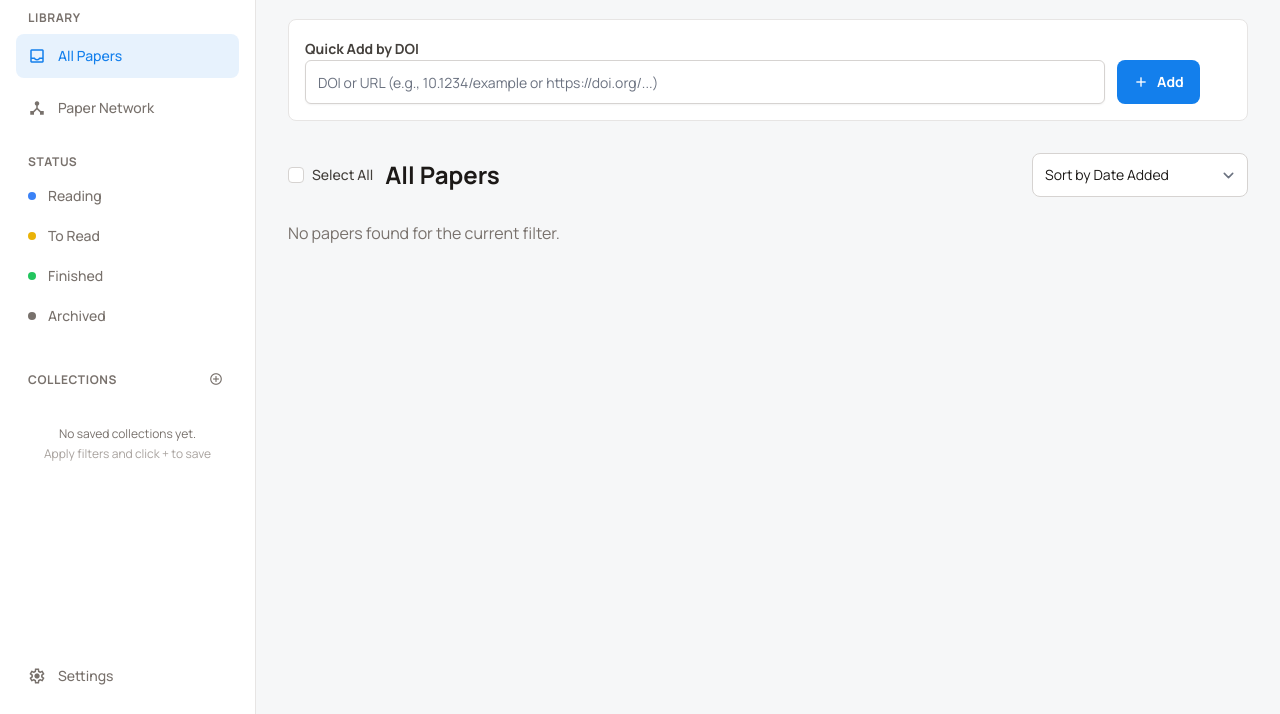
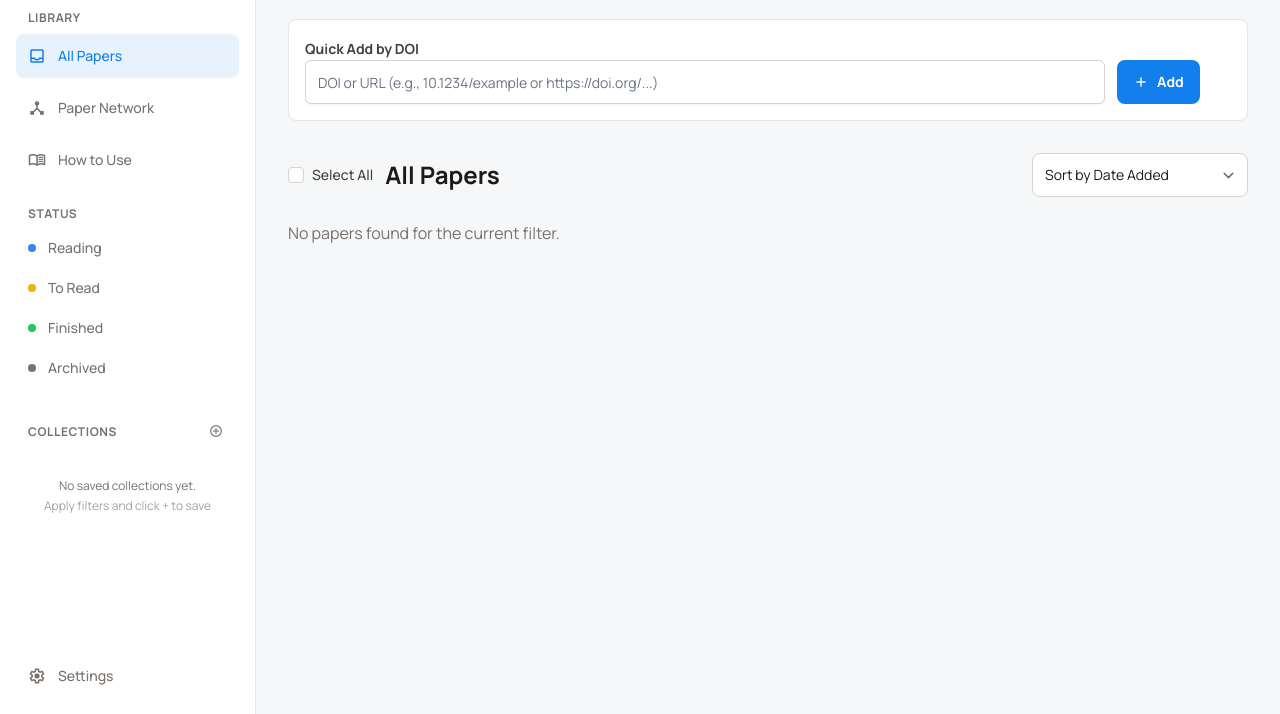
Before and after one commit to Hemrem19/emresarchive, a website with bundled scripts: page index.html in a window 1280 px wide. Shown: the part 86-800 px from the top of the page. Built offline with nearby package versions, Linux system fonts and the light colour scheme.

Commit message:
feat: add sidebar documentation shortcut

```diff
--- a/index.html
+++ b/index.html
@@ -80,6 +80,10 @@
                 <span class="material-symbols-outlined text-lg">device_hub</span>
                 <span class="text-sm font-medium">Paper Network</span>
             </a>
+            <a href="#/docs" class="sidebar-docs-link flex items-center gap-3 px-3 py-2 rounded-lg text-stone-500 dark:text-stone-400 hover:text-stone-900 dark:hover:text-stone-100 hover:bg-stone-100 dark:hover:bg-stone-800 transition-colors">
+                <span class="material-symbols-outlined text-lg">menu_book</span>
+                <span class="text-sm font-medium">How to Use</span>
+            </a>
             <div class="pt-4">
                 <h3 class="px-3 text-xs font-semibold uppercase text-stone-500 dark:text-stone-400 tracking-wider mb-2">Status</h3>
                 <div id="mobile-sidebar-status-list" class="space-y-1"></div>
@@ -114,6 +118,10 @@
                 <a href="#/graph" class="flex items-center gap-3 px-3 py-2 rounded-lg text-stone-500 dark:text-stone-400 hover:text-stone-900 dark:hover:text-stone-100 hover:bg-stone-100 dark:hover:bg-stone-800 transition-colors">
                     <span class="material-symbols-outlined text-lg">device_hub</span>
                     <span class="text-sm font-medium">Paper Network</span>
+                </a>
+                <a href="#/docs" class="sidebar-docs-link flex items-center gap-3 px-3 py-2 rounded-lg text-stone-500 dark:text-stone-400 hover:text-stone-900 dark:hover:text-stone-100 hover:bg-stone-100 dark:hover:bg-stone-800 transition-colors">
+                    <span class="material-symbols-outlined text-lg">menu_book</span>
+                    <span class="text-sm font-medium">How to Use</span>
                 </a>
                 <div class="pt-4">
                     <h3 class="px-3 text-xs font-semibold uppercase text-stone-500 dark:text-stone-400 tracking-wider mb-2">Status</h3>
--- a/ui.js
+++ b/ui.js
@@ -460,7 +460,7 @@ export const highlightActiveSidebarLink = () => {
     const path = window.location.hash;
 
     // Reset all links to inactive state
-    document.querySelectorAll('.sidebar-status-link, .sidebar-tag, .sidebar-all-papers-link, .collection-item').forEach(el => {
+    document.querySelectorAll('.sidebar-status-link, .sidebar-tag, .sidebar-all-papers-link, .sidebar-docs-link, .collection-item').forEach(el => {
         el.classList.remove('text-primary', 'bg-primary/10', 'dark:bg-primary/20');
         el.classList.add('text-stone-500', 'dark:text-stone-400', 'hover:text-stone-900', 'dark:hover:text-stone-100', 'hover:bg-stone-100', 'dark:hover:bg-stone-800');
     });
@@ -500,6 +500,10 @@ export const highlightActiveSidebarLink = () => {
         const tag = decodeURIComponent(path.split('/')[2]);
         setActive(`.sidebar-tag[data-tag="${tag}"]`);
     }
+    // Documentation page
+    else if (path.startsWith('#/docs')) {
+        setActive('.sidebar-docs-link');
+    }
     // No filters active - highlight "All Papers"
     else if (path === '#/' || path === '') {
         setActive('.sidebar-all-papers-link');
```
